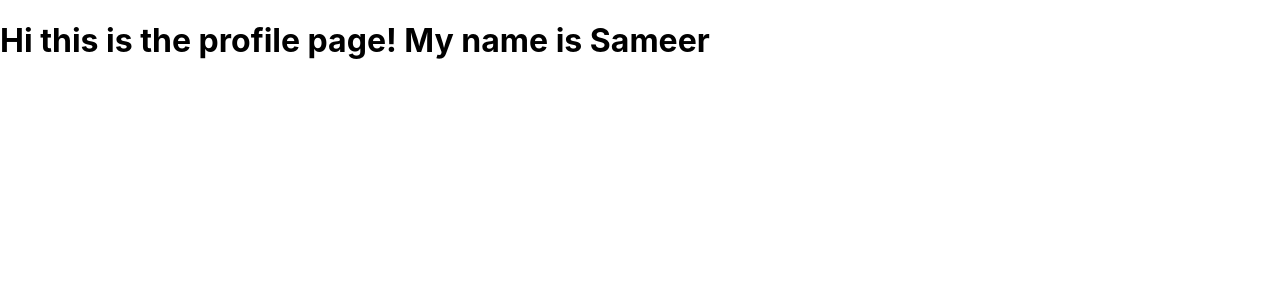
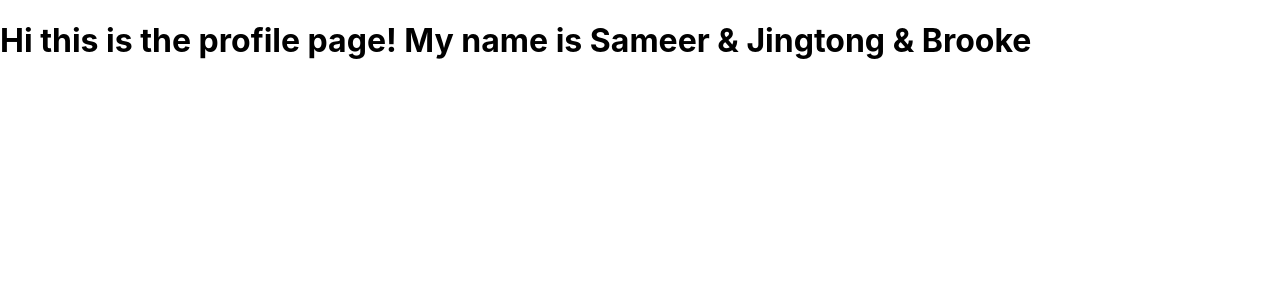
Before and after one commit to sarao-creates/UNCRoommates-COMP590, a React (Create React App) app: page /profile in a window 1280 px wide. Shown: the top 300 px of the page. Built offline with nearby package versions, Linux system fonts and the light colour scheme.

Commit message:
test commit

```diff
--- a/src/ProfilePage/index.js
+++ b/src/ProfilePage/index.js
@@ -6,7 +6,7 @@ function ProfilePage() {
     // }
 
     return (
-        <h1>Hi this is the profile page! My name is Sameer</h1>
+        <h1>Hi this is the profile page! My name is Sameer & Jingtong & Brooke</h1>
     )
 }
 
```
